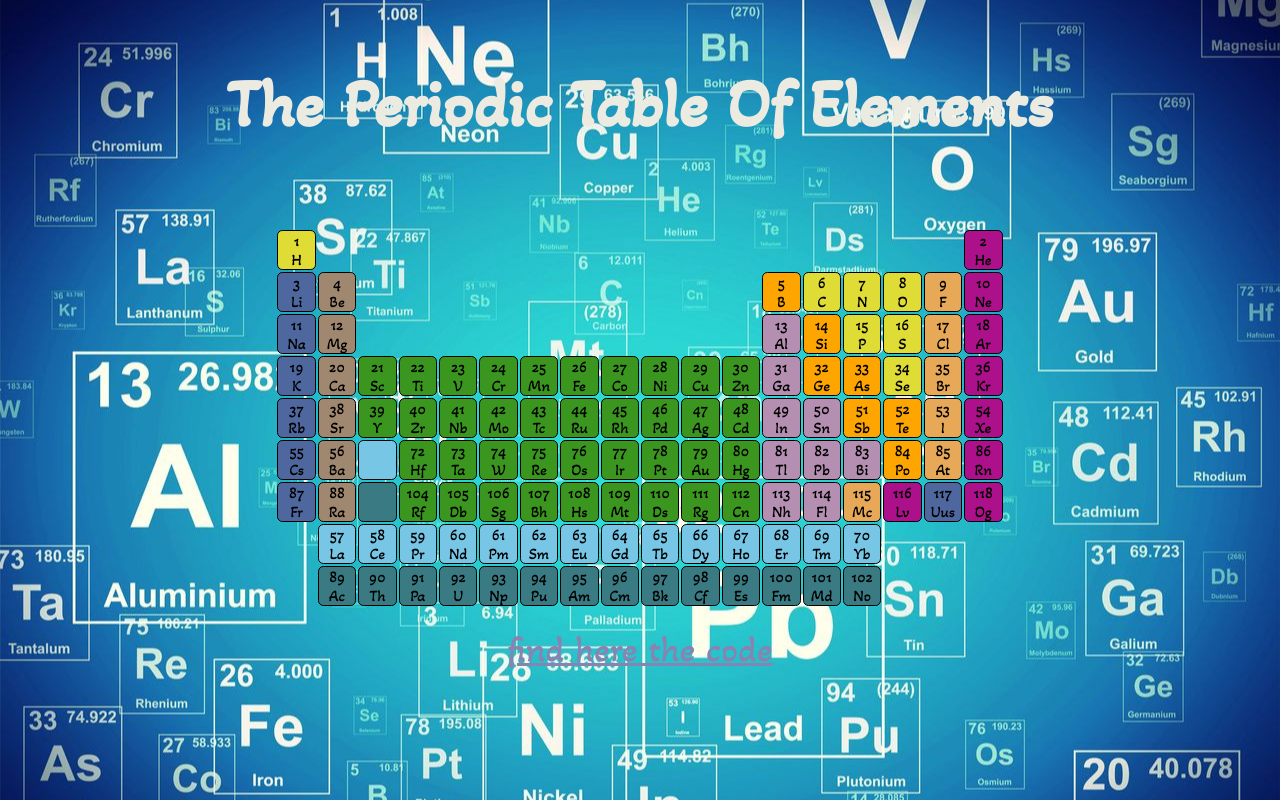
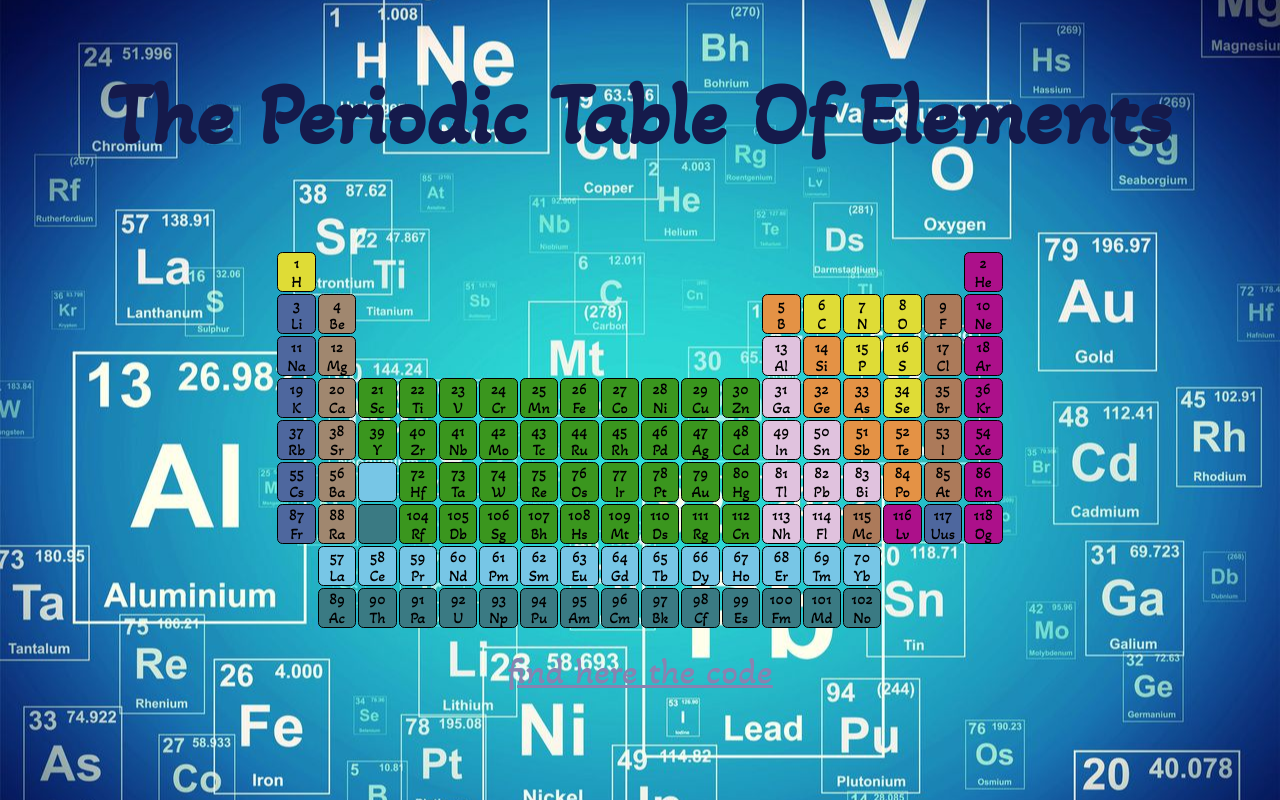
Before and after one commit to WuShanMuYuu/periodicTableOfElements, a plain HTML site: page index.html in a window 1280 px wide. Drawn offline with Linux system fonts and the light colour scheme.

Commit message:
done without comments

```diff
--- a/css/style.css
+++ b/css/style.css
@@ -27,9 +27,9 @@ html {
 }
 h1 {
   /* font-family: "Akaya Telivigala"; */
-  color: rgb(235, 235, 225);
-  text-shadow: rgb(244, 248, 247);
-  font-size: 4.2rem;
+  color: rgb(21, 26, 75);
+  text-shadow: rgb(34, 39, 38);
+  font-size: 5.4rem;
   margin: 2rem;
   padding: 2rem;
 }
@@ -74,14 +74,14 @@ tr:nth-child(4) :nth-child(13),
 tr:nth-child(5) > td:nth-child(n + 13):nth-child(-n + 14),
 tr:nth-child(6) > td:nth-child(n + 13):nth-child(-n + 15),
 tr:nth-child(7) > td:nth-child(n + 13):nth-child(-n + 14) {
-  background-color: rgb(180, 143, 177);
+  background-color: rgb(224, 194, 222);
 }
 tr:nth-child(2) :nth-child(13),
 tr:nth-child(3) :nth-child(14),
 tr:nth-child(4) > td:nth-child(n + 14):nth-child(-n + 15),
 tr:nth-child(5) > td:nth-child(n + 15):nth-child(-n + 16),
 tr:nth-child(6) :nth-child(16) {
-  background-color: orange;
+  background-color: rgb(228, 146, 69);
 }
 tr:nth-child(1) :nth-child(1),
 tr:nth-child(2) > td:nth-child(n + 14):nth-child(-n + 16),
@@ -97,7 +97,7 @@ tr:nth-child(n-1) :nth-child(2) {
 }
 td:nth-child(17),
 tr:nth-child(7) :nth-child(15) {
-  background-color: rgb(231, 169, 88);
+  background-color: rgb(172, 122, 90);
 }
 td:nth-child(18),
 tr:nth-child(7) :nth-child(16) {
```
